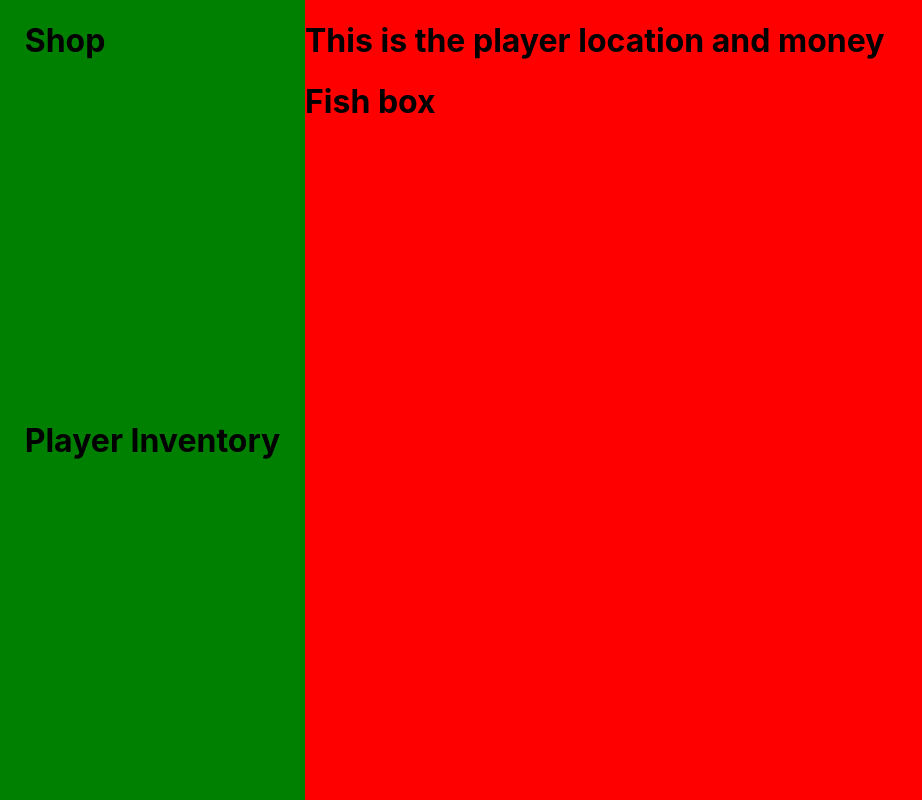
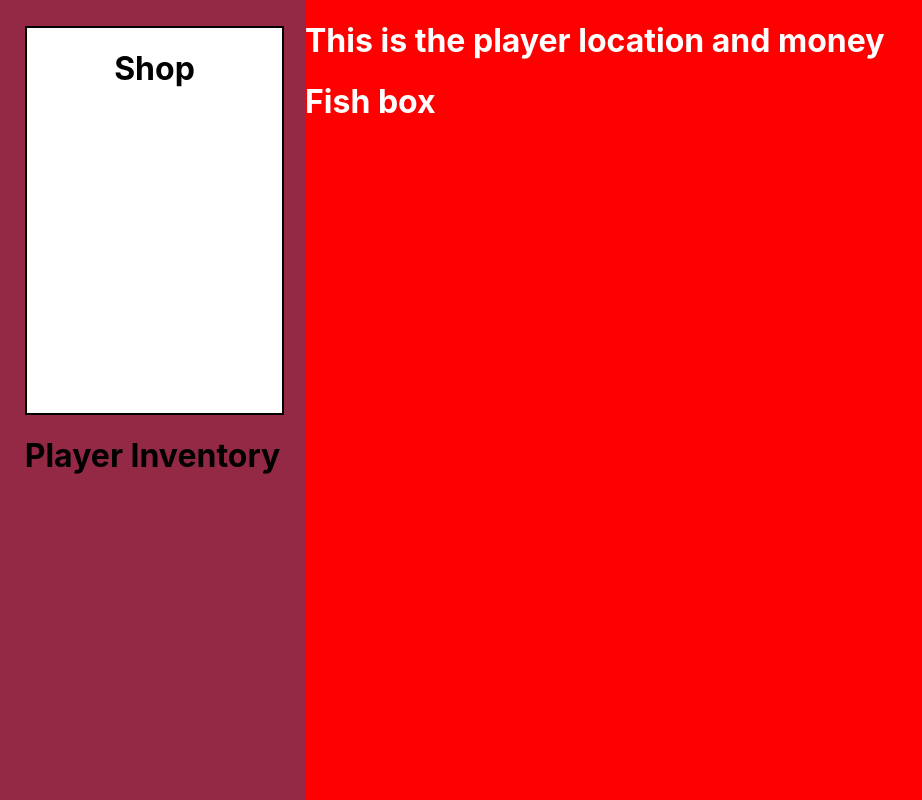
Before and after one commit to chilly-biscuits/phishing-4-phun, a React (Create React App) app: page / in a window 1280 px wide. Shown: the whole page, without its empty margins (0-922 px from the left). Built offline with nearby package versions, Linux system fonts and the light colour scheme.

Commit message:
add more syles

```diff
--- a/src/components/UpgradeStore.js
+++ b/src/components/UpgradeStore.js
@@ -1,10 +1,12 @@
+import {StoreDiv} from '../styles/style'
+
 //This is where the upgrade store is, updates the user's money and inventory when an upgrade is purchased
 
 const UpgradeStore = () => {
-    return(
-        <>
-        <h1>Shop</h1>
-        </>
-    )
+  return(
+    <StoreDiv>
+      <h1>Shop</h1>
+    </StoreDiv>
+  )
 }
 export default UpgradeStore
--- a/src/styles/style.js
+++ b/src/styles/style.js
@@ -1,17 +1,23 @@
 import styled from 'styled-components'
+
+// variables
+
+const mainColor = "#932944"
+const mainFontColor = "#fff"
 
 export const StyledFishBox = styled.div`
 `
 
 export const LeftBar = styled.div`
   height: 100vh;
-  background-color: green;
+  background-color: ${mainColor};
   grid-column-start: 1;
   display: grid;
   justify-content: center;
 `
 
 export const MainSection = styled.div`
+  color: ${mainFontColor};
   height: 100vh;
   background-color: red;
   grid-column-start: 2;
@@ -23,3 +29,12 @@ export const GameContainer = styled.div`
   display: grid;
   grid-auto-flow: column;
 `
+
+export const StoreDiv = styled.div`
+  background-color: white;
+  margin-top: 10%;
+  width: 100%;
+  border: solid black 2px;
+  display: flex;
+  justify-content: center;
+`
```
